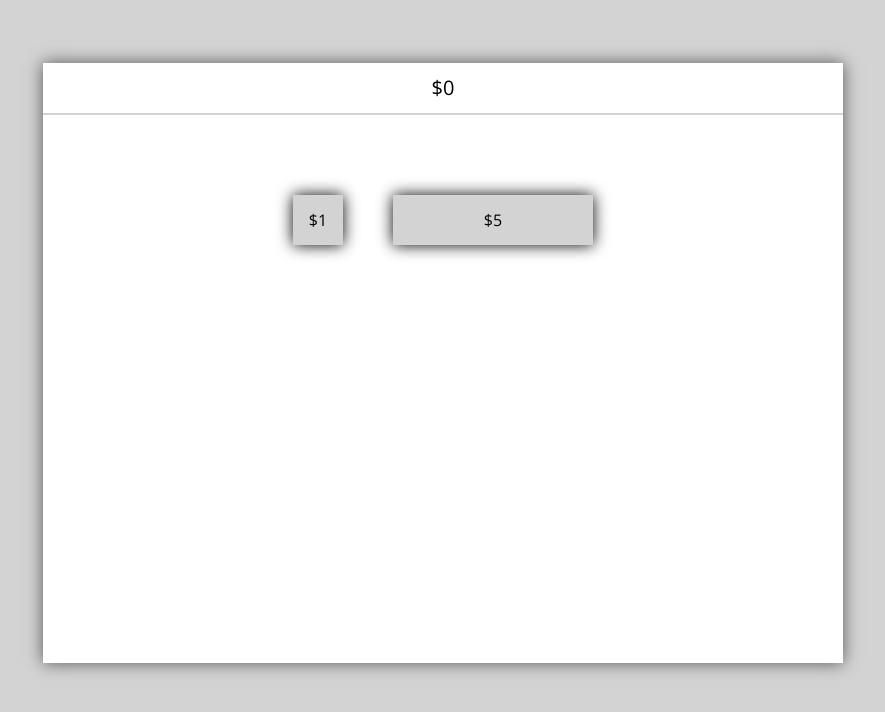
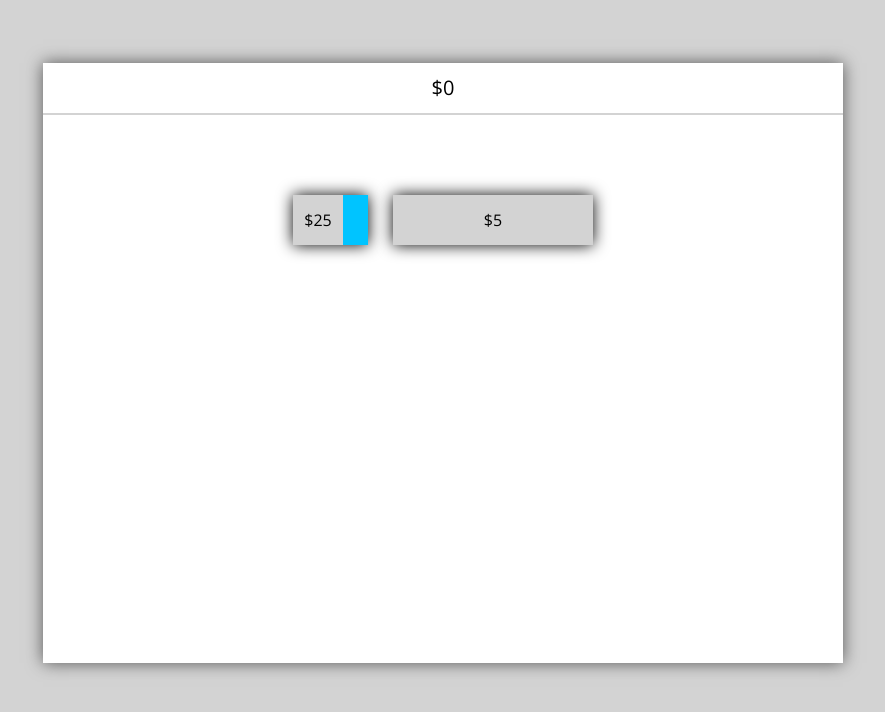
Before and after one commit to RRamsland/ProjectRed, a plain HTML site: page index.html in a window 1280 px wide. Shown: the whole page, without its empty margins (197-1082 px from the left). Drawn offline with nearby package versions, Linux system fonts and the light colour scheme.

Commit message:
Added Automate button

```diff
--- a/css/style.css
+++ b/css/style.css
@@ -26,11 +26,15 @@ body{
     max-width: 300px;
 }
 
+.boxC2{
+	float: left;
+    box-shadow: 0 0 16px black;
+}
+
 .box{
     background: lightgray;
     height: 50px;
     width: 50px;
-    box-shadow: 0 0 16px black;
     float: left;
     text-align: center;
     line-height: 50px;
@@ -38,7 +42,7 @@ body{
 }
 
 .box:hover {
-    background: #00C4FF;
+    background: #ECECEC;
     cursor:pointer;
 }
 
@@ -54,6 +58,13 @@ body{
 }
 
 .upgrade:hover {
-    background: #00C4FF;
+    background: #ECECEC;
     cursor:pointer;
 }
+
+.automate {
+    background: #00C4FF;
+    height: 50px;
+    width: 25px;
+    float: left;
+}
--- a/index.html
+++ b/index.html
@@ -17,7 +17,10 @@
         <div class="ContentMain">
             <div class="score">$0</div>
             <div class="boxContainer">
-                <div class="box" onclick="addScore()">$1</div>
+                <div class="boxC2">
+                    <div class="box" onclick="addScore()">$25</div>
+                    <div class="automate"></div>
+                </div>
                 <div class="upgrade" onclick="upgrade()">$5</div>
             </div>
         </div>
```
